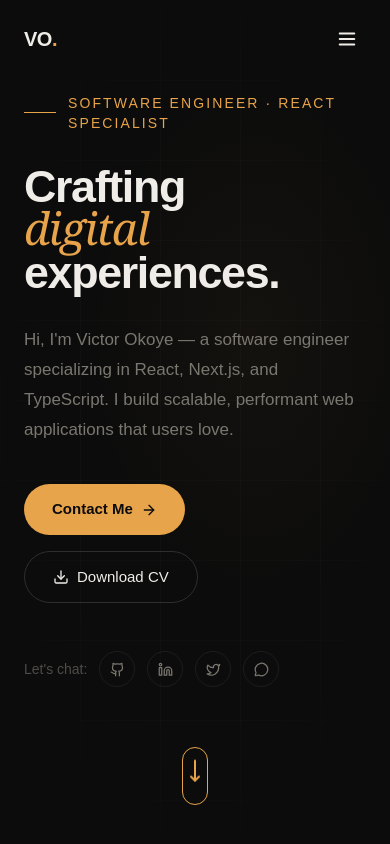
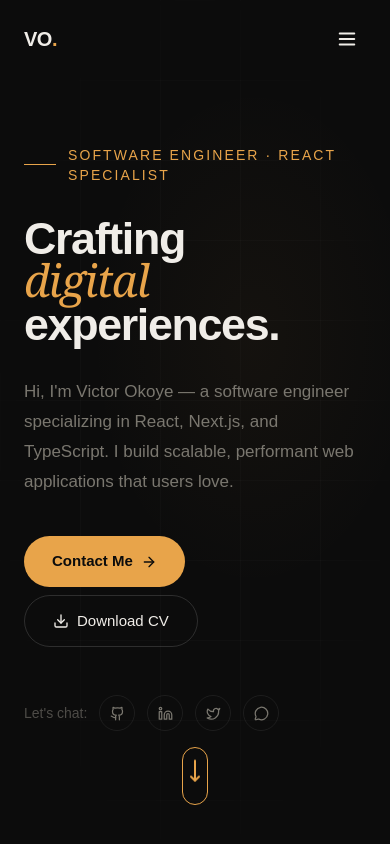
Before and after one commit to chivicoko/victoremmanuel, a Next.js app: page / in a window 390 px wide. Shown: the top 844 px of the page. Built offline with nearby package versions, Linux system fonts and the light colour scheme; a web font is replaced by a local one.

Commit message:
fix: hero

```diff
--- a/src/components/sections/Hero.tsx
+++ b/src/components/sections/Hero.tsx
@@ -59,7 +59,7 @@ export const Hero = () => {
   return (
     <>
       {/* ── Hero ── */}
-      <section className="relative min-h-screen flex items-center overflow-hidden sm:pt-24 md:pt-36 pb-16">
+      <section className="relative min-h-screen flex items-center overflow-hidden pt-24 md:pt-36 pb-16">
         {/* Background grid */}
         <div
           className="absolute inset-0 pointer-events-none"
@@ -114,7 +114,7 @@ export const Hero = () => {
               </p>
 
               {/* CTAs */}
-              <div className="flex flex-wrap gap-4 mb-12 animate-fade-in animation-delay-300">
+              <div className="flex flex-wrap gap-2 sm:gap-4 mb-12 animate-fade-in animation-delay-300">
                 <Tooltip content="Reach out - I'm always ready to serve">
                   <button
                     className="btn-primary"
```
